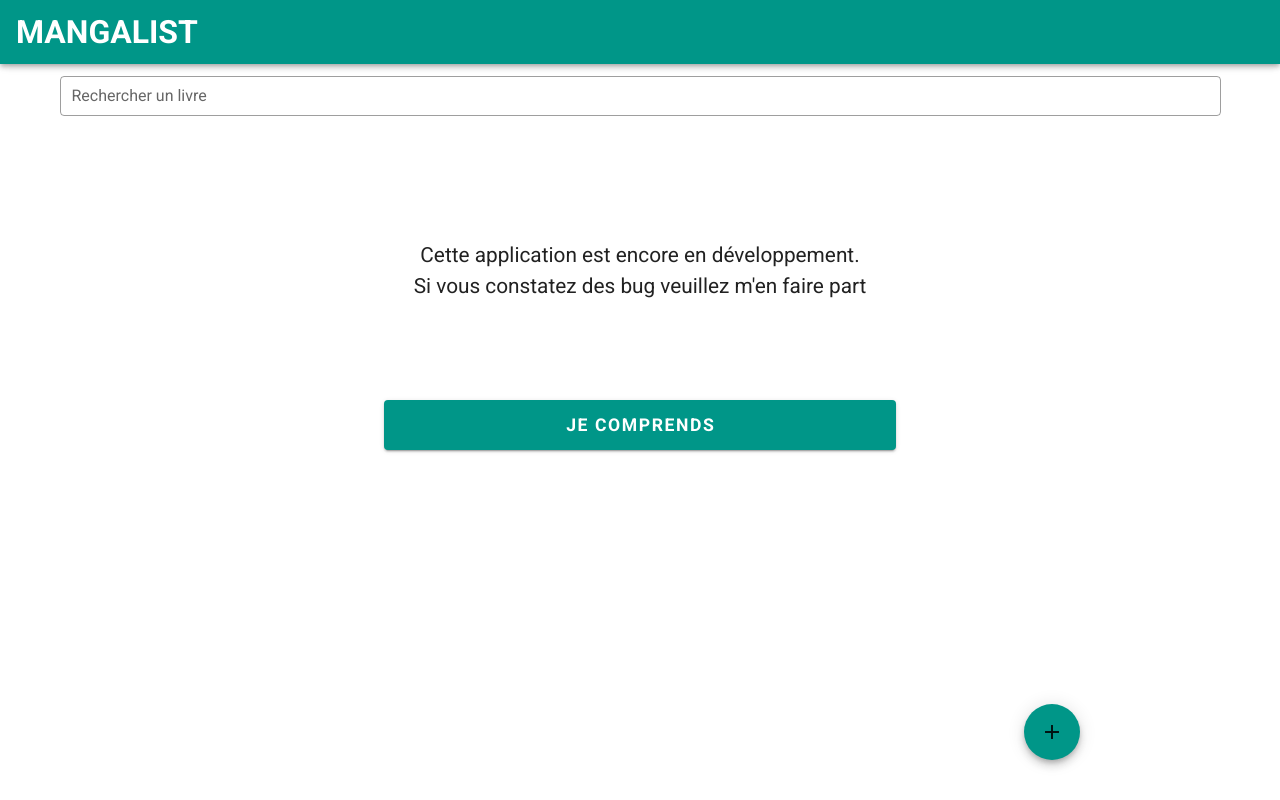
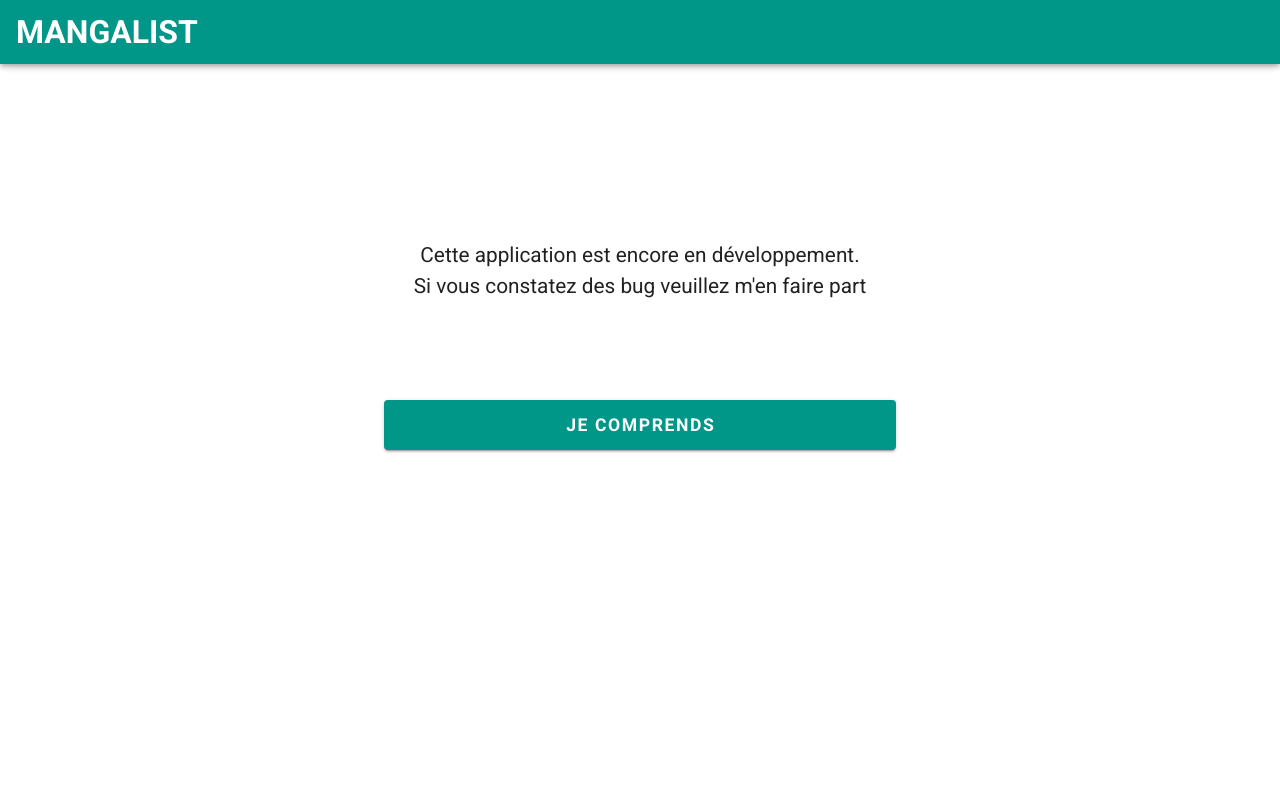
Before and after one commit to JulienKEIFF/mangalist, a Vue app: page / in a window 1280 px wide. Built offline with nearby package versions, Linux system fonts and the light colour scheme.

Commit message:
feat(mangalist):Add search bar

```diff
--- a/src/components/list.vue
+++ b/src/components/list.vue
@@ -2,9 +2,8 @@
   <v-container>
 
     <div class="root">
-      <v-text-field outlined dense label="Rechercher un livre" v-model="nameInput" clearable />
-      {{nameInput}}
-      <div v-for="item in items" :key=item.key>
+      <v-text-field v-if="listOpen === false" outlined dense label="Rechercher un livre" v-model="search" clearable />
+      <div v-for="item in filteredList" :key=item.key>
         <card :title=item.name :tomeMax="item.tomeMax" :descr="item.descr" :index="item.key" v-if="items" v-on:delete="allItemFunction" />
       </div>
     </div>
@@ -15,7 +14,7 @@
     </div>
 
 
-    <v-btn v-on:click='toggleAdd' fab color="teal" bottom right class="plus">
+    <v-btn v-on:click='toggleAdd' fab color="teal" bottom right class="plus" v-if="listOpen === false">
       <v-icon>mdi-plus</v-icon>
     </v-btn>
 
@@ -41,7 +40,7 @@ export default {
     add: false,
     items: allItem,
     listOpen: true,
-    nameInput: null
+    search: ""
   }),
   methods:{
     allItemFunction(){
@@ -54,10 +53,17 @@ export default {
       this.add = !this.add
     }
   },
+  computed: {
+    filteredList() {
+      return this.items.filter(post => {
+        return post.name.toLowerCase().includes(this.search.toLowerCase())
+      })
+    }
+  },
   beforeMount: function(){
 
   }
-};
+}
 </script>
 
 <style scoped lang="scss">
```
